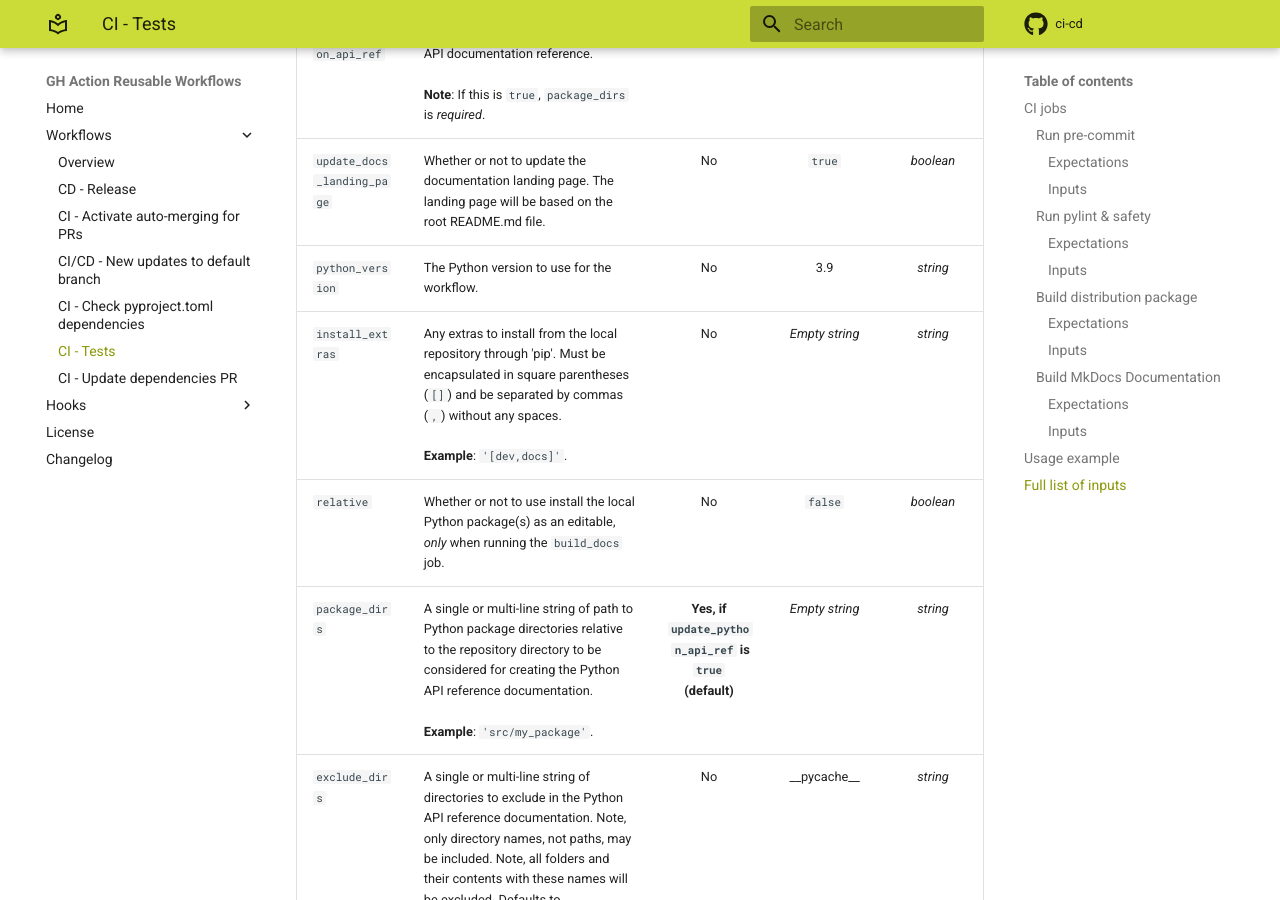
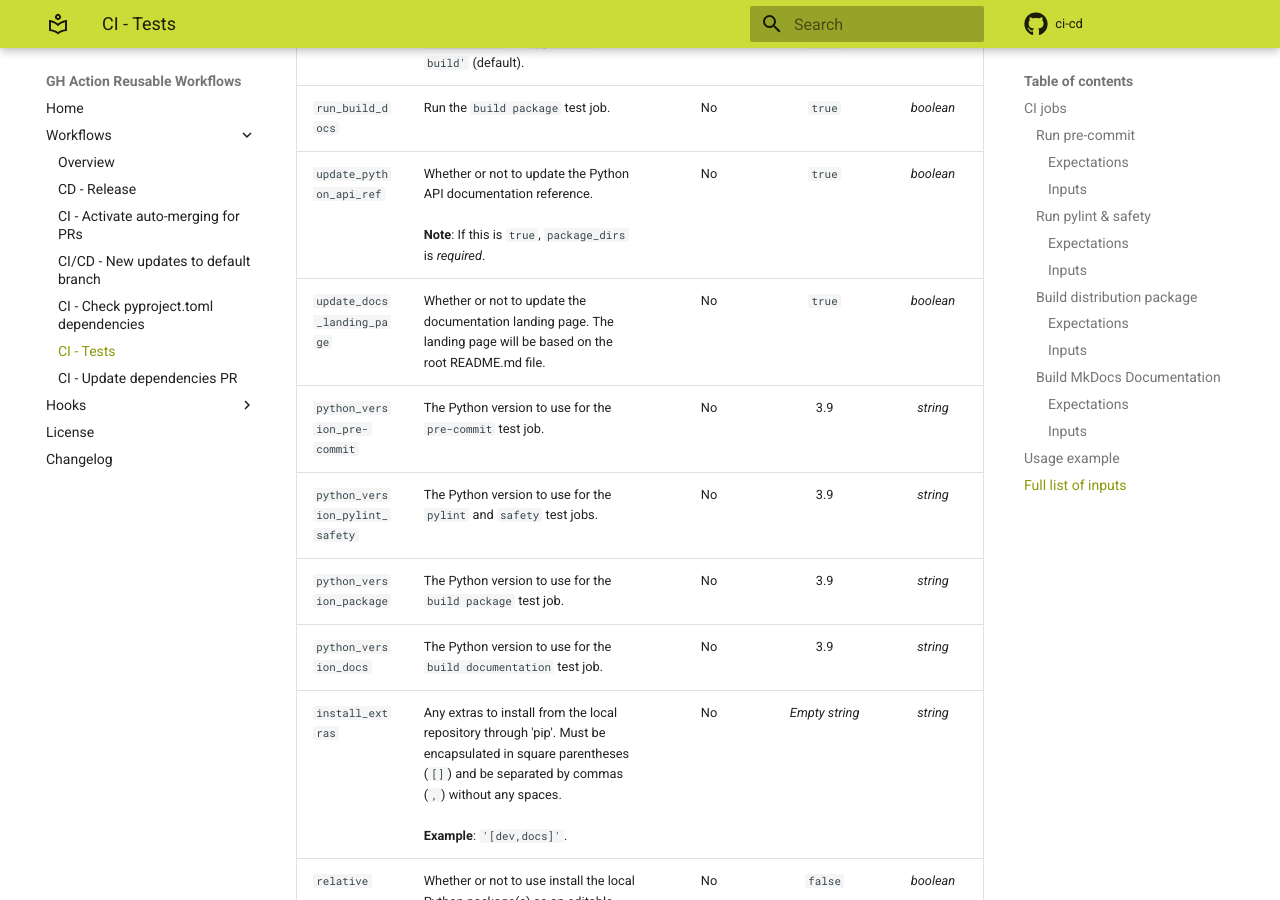
Before and after one commit to SemanticMatter/ci-cd, an MkDocs documentation site: the page built from docs/workflows/ci_tests.md, in a window 1280 px wide and 900 px high, scrolled down 8935 px. Built offline with MkDocs 1.6.1 and Material for MkDocs 9.7.7, drawn with Linux system fonts in a browser that asks for light colours; comment, search, counter and statistics services are not loaded; the version menu is left out; some of the changed text lies outside the part shown.

Commit message:
Custom Python versions for jobs (#61)
Implement separate `python_version` inputs.
This is done only for the workflows with multiple jobs that depend on
Python.
It will allow the user to set a specific Python version for a job in a
workflow, separately from the other jobs.

```diff
--- a/docs/workflows/ci_tests.md
+++ b/docs/workflows/ci_tests.md
@@ -29,7 +29,7 @@ This job **should not be run** _if_ the repository does not implement `pre-commi
 | **Name** | **Description** | **Required** | **Default** | **Type** |
 |:--- |:--- |:---:|:---:|:---:|
 | `run_pre-commit` | Run the `pre-commit` test job. | No | `true` | _boolean_ |
-| `python_version` | The Python version to use for the workflow. | No | 3.9 | _string_ |
+| `python_version_pre-commit` | The Python version to use for the `pre-commit` test job. | No | 3.9 | _string_ |
 | `install_extras` | Any extras to install from the local repository through 'pip'. Must be encapsulated in square parentheses (`[]`) and be separated by commas (`,`) without any spaces.</br></br>Example: `'[dev,pre-commit]'`. | No | _Empty string_ | _string_ |
 | `skip_pre-commit_hooks` | A comma-separated list of pre-commit hook IDs to skip when running `pre-commit` after updating hooks. | No | _Empty string_ | _string_ |
 
@@ -57,7 +57,7 @@ There are no expectations or pre-requisites.
 |:--- |:--- |:---:|:---:|:---:|
 | `run_pylint` | Run the `pylint` test job. | No | `true` | _boolean_ |
 | `run_safety` | Run the `safety` test job. | No | `true` | _boolean_ |
-| `python_version` | The Python version to use for the workflow. | No | 3.9 | _string_ |
+| `python_version_pylint_safety` | The Python version to use for the `pylint` and `safety` test jobs. | No | 3.9 | _string_ |
 | `install_extras` | Any extras to install from the local repository through 'pip'. Must be encapsulated in square parentheses (`[]`) and be separated by commas (`,`) without any spaces.</br></br>Example: `'[dev,pre-commit]'`. | No | _Empty string_ | _string_ |
 | `pylint_targets` | Space-separated string of pylint file and folder targets.</br></br>**Note**: This is only valid if `pylint_runs` is not defined. | **Yes, if `pylint_runs` is not defined** | _Empty string_ | _string_ |
 | `pylint_options` | Single space-separated or multi-line string of pylint command line options.</br></br>**Note**: This is only valid if `pylint_runs` is not defined. | No | _Empty string_ | _string_ |
@@ -79,7 +79,7 @@ The repository should be a "buildable" Python package.
 | **Name** | **Description** | **Required** | **Default** | **Type** |
 |:--- |:--- |:---:|:---:|:---:|
 | `run_build_package` | Run the `build package` test job. | No | `true` | _boolean_ |
-| `python_version` | The Python version to use for the workflow. | No | 3.9 | _string_ |
+| `python_version_package` | The Python version to use for the `build package` test job. | No | 3.9 | _string_ |
 | `build_libs` | A space-separated list of packages to install via PyPI (`pip install`). | No | _Empty string_ | _string_ |
 | `build_cmd` | The package build command, e.g., `'flit build'` or `'python -m build'` (default). | No | `python -m build` | _string_ |
 
@@ -105,7 +105,7 @@ This requires at minimum a `mkdocs.yml` configuration file.
 | `run_build_docs` | Run the `build package` test job. | No | `true` | _boolean_ |
 | `update_python_api_ref` | Whether or not to update the Python API documentation reference.</br></br>**Note**: If this is `true`, `package_dirs` is _required_. | No | `true` | _boolean_ |
 | `update_docs_landing_page` | Whether or not to update the documentation landing page. The landing page will be based on the root README.md file. | No | `true` | _boolean_ |
-| `python_version` | The Python version to use for the workflow. | No | 3.9 | _string_ |
+| `python_version_docs` | The Python version to use for the `build documentation` test job. | No | 3.9 | _string_ |
 | `install_extras` | Any extras to install from the local repository through 'pip'. Must be encapsulated in square parentheses (`[]`) and be separated by commas (`,`) without any spaces.</br></br>**Example**: `'[dev,docs]'`. | No | _Empty string_ | _string_ |
 | `relative` | Whether or not to use install the local Python package(s) as an editable. | No | `false` | _boolean_ |
 | `package_dirs` | A single or multi-line string of path to Python package directories relative to the repository directory to be considered for creating the Python API reference documentation.</br></br>**Example**: `'src/my_package'`. | **Yes, if `update_python_api_ref` is `true` (default)** | _Empty string_ | _string_ |
@@ -137,7 +137,8 @@ jobs:
     name: Run basic tests
     uses: SINTEF/ci-cd/.github/workflows/ci_tests.yml@v1
     with:
-      python_version: "3.8"
+      python_version_pylint_safety: "3.8"
+      python_version_docs: "3.7"
       install_extras: "[dev,docs]"
       skip_pre-commit_hooks: pylint
       pylint_options: --rcfile=pyproject.toml
@@ -164,7 +165,8 @@ jobs:
     name: Run basic tests
     uses: SINTEF/ci-cd/.github/workflows/ci_tests.yml@v1
     with:
-      python_version: "3.8"
+      python_version_pylint_safety: "3.8"
+      python_version_docs: "3.7"
       install_extras: "[dev,docs]"
       skip_pre-commit_hooks: pylint
       pylint_runs: |
@@ -197,7 +199,10 @@ However, it is recommended to instead refer to the job-specific tables of inputs
 | `run_build_docs` | Run the `build package` test job. | No | `true` | _boolean_ |
 | `update_python_api_ref` | Whether or not to update the Python API documentation reference.</br></br>**Note**: If this is `true`, `package_dirs` is _required_. | No | `true` | _boolean_ |
 | `update_docs_landing_page` | Whether or not to update the documentation landing page. The landing page will be based on the root README.md file. | No | `true` | _boolean_ |
-| `python_version` | The Python version to use for the workflow. | No | 3.9 | _string_ |
+| `python_version_pre-commit` | The Python version to use for the `pre-commit` test job. | No | 3.9 | _string_ |
+| `python_version_pylint_safety` | The Python version to use for the `pylint` and `safety` test jobs. | No | 3.9 | _string_ |
+| `python_version_package` | The Python version to use for the `build package` test job. | No | 3.9 | _string_ |
+| `python_version_docs` | The Python version to use for the `build documentation` test job. | No | 3.9 | _string_ |
 | `install_extras` | Any extras to install from the local repository through 'pip'. Must be encapsulated in square parentheses (`[]`) and be separated by commas (`,`) without any spaces.</br></br>**Example**: `'[dev,docs]'`. | No | _Empty string_ | _string_ |
 | `relative` | Whether or not to use install the local Python package(s) as an editable, _only_ when running the `build_docs` job. | No | `false` | _boolean_ |
 | `package_dirs` | A single or multi-line string of path to Python package directories relative to the repository directory to be considered for creating the Python API reference documentation.</br></br>**Example**: `'src/my_package'`. | **Yes, if `update_python_api_ref` is `true` (default)** | _Empty string_ | _string_ |
```
Also changed, not shown: docs/workflows/cd_release.md (+2 -1 lines), 4 other files.
